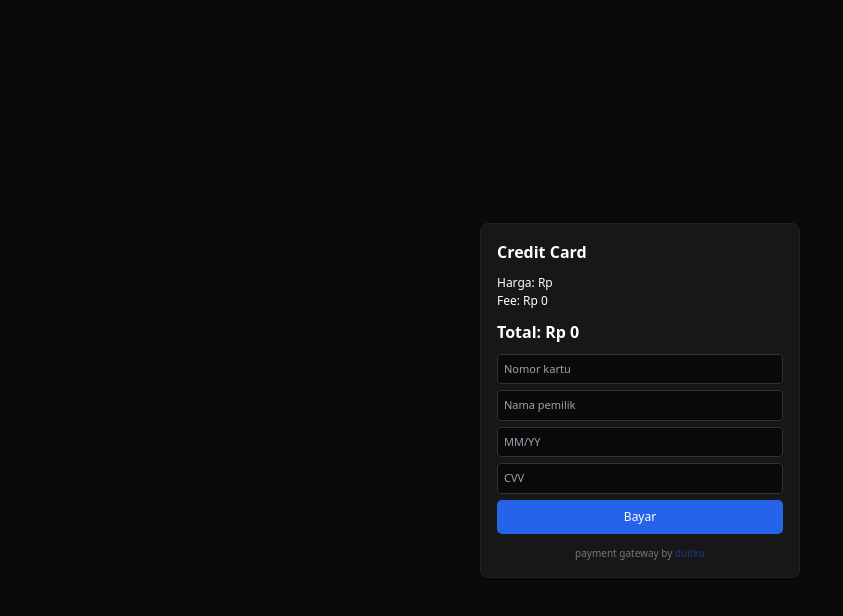
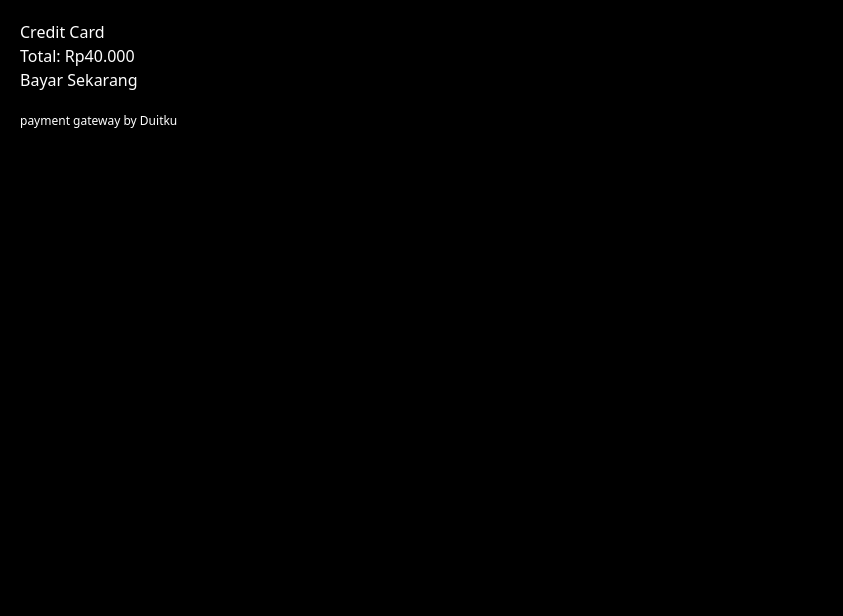
Before and after one commit to akaanakbaik/startup-tes, a React (Vite) app: page /cc in a window 1280 px wide. Shown: the top 616 px of the page, without its empty margins (0-843 px from the left). Built offline with nearby package versions, Linux system fonts and the light colour scheme.

Commit message:
Update creditcard.jsx

```diff
--- a/src/page/creditcard.jsx
+++ b/src/page/creditcard.jsx
@@ -1,82 +1,53 @@
 import { useState } from "react"
 
-export default function CreditCard(){
+export default function CreditCard() {
+  const [loading, setLoading] = useState(false)
 
-  const data = JSON.parse(localStorage.getItem("checkout")||"{}")
-  const fee = Math.round(data.price * 0.03) || 0
-  const total = (data.price||0) + fee
+  const pay = async () => {
+    setLoading(true)
 
-  const [form,setForm]=useState({
-    number:"",
-    name:"",
-    exp:"",
-    cvv:""
-  })
+    const res = await fetch("/api/creditcard", {
+      method: "POST",
+      headers: {
+        "Content-Type": "application/json"
+      },
+      body: JSON.stringify({
+        amount: 40000
+      })
+    })
 
-  function change(e){
-    setForm({...form,[e.target.name]:e.target.value})
-  }
+    const json = await res.json()
 
-  function pay(){
-    if(!form.number || !form.name || !form.exp || !form.cvv){
-      alert("Lengkapi data kartu")
+    setLoading(false)
+
+    if (!json.success) {
+      alert("Gagal membuat pembayaran")
       return
     }
-    fetch("/api/creditcard",{
-      method:"POST",
-      headers:{ "Content-Type":"application/json" },
-      body:JSON.stringify({ total })
-    }).then(()=>alert("Simulasi pembayaran berhasil"))
+
+    if (!json.data.paymentUrl) {
+      alert("Payment URL kosong")
+      return
+    }
+
+    window.location.href = json.data.paymentUrl
   }
 
   return (
-    <div style={{background:"#0a0a0a",minHeight:"100vh",display:"flex",justifyContent:"center",alignItems:"center"}}>
+    <div style={{ padding: 20 }}>
+      <h2>Credit Card</h2>
+      <p>Total: Rp40.000</p>
 
-      <div style={{width:"320px",background:"#171717",padding:"16px",borderRadius:"8px",border:"1px solid #222"}}>
+      <button onClick={pay} disabled={loading}>
+        {loading ? "Loading..." : "Bayar Sekarang"}
+      </button>
 
-        <div style={{fontWeight:"700",marginBottom:"10px"}}>Credit Card</div>
-
-        <div style={{fontSize:"12px"}}>Harga: Rp {data.price}</div>
-        <div style={{fontSize:"12px"}}>Fee: Rp {fee}</div>
-
-        <div style={{fontWeight:"700",margin:"10px 0"}}>Total: Rp {total}</div>
-
-        <input name="number" onChange={change} placeholder="Nomor kartu" style={input}/>
-        <input name="name" onChange={change} placeholder="Nama pemilik" style={input}/>
-        <input name="exp" onChange={change} placeholder="MM/YY" style={input}/>
-        <input name="cvv" onChange={change} placeholder="CVV" style={input}/>
-
-        <button onClick={pay} style={btn}>
-          Bayar
-        </button>
-
-        <div style={{marginTop:"12px",textAlign:"center",fontSize:"10px",color:"#777"}}>
-          payment gateway by <a href="https://duitku.com" target="_blank" style={{color:"#1e3a8a"}}>duitku</a>
-        </div>
-
-      </div>
-
+      <p style={{ marginTop: 20, fontSize: 12 }}>
+        payment gateway by{" "}
+        <a href="https://duitku.com" target="_blank">
+          Duitku
+        </a>
+      </p>
     </div>
   )
 }
-
-const input={
-  width:"100%",
-  padding:"6px",
-  marginBottom:"6px",
-  background:"#0a0a0a",
-  border:"1px solid #333",
-  borderRadius:"4px",
-  color:"#fff",
-  fontSize:"11px"
-}
-
-const btn={
-  width:"100%",
-  padding:"8px",
-  background:"#2563eb",
-  border:"none",
-  borderRadius:"5px",
-  color:"#fff",
-  fontSize:"12px"
-}
```
